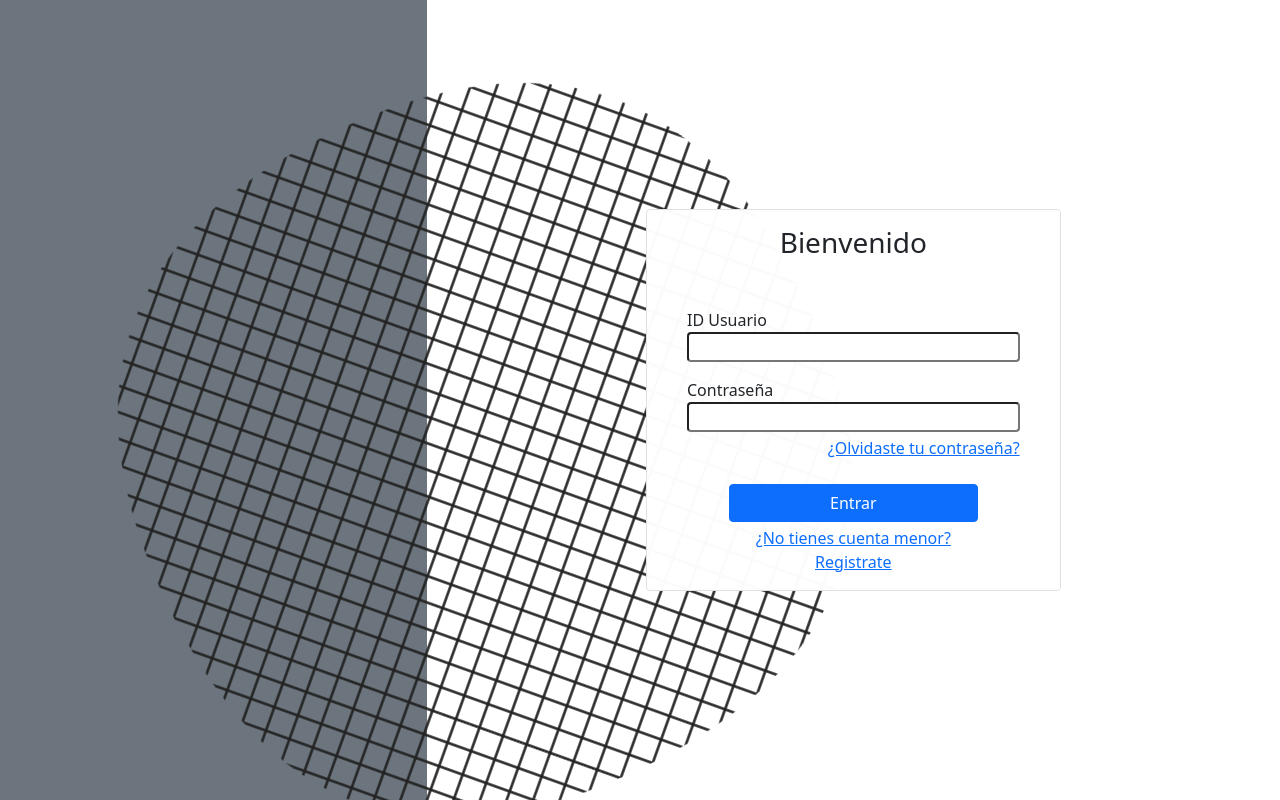
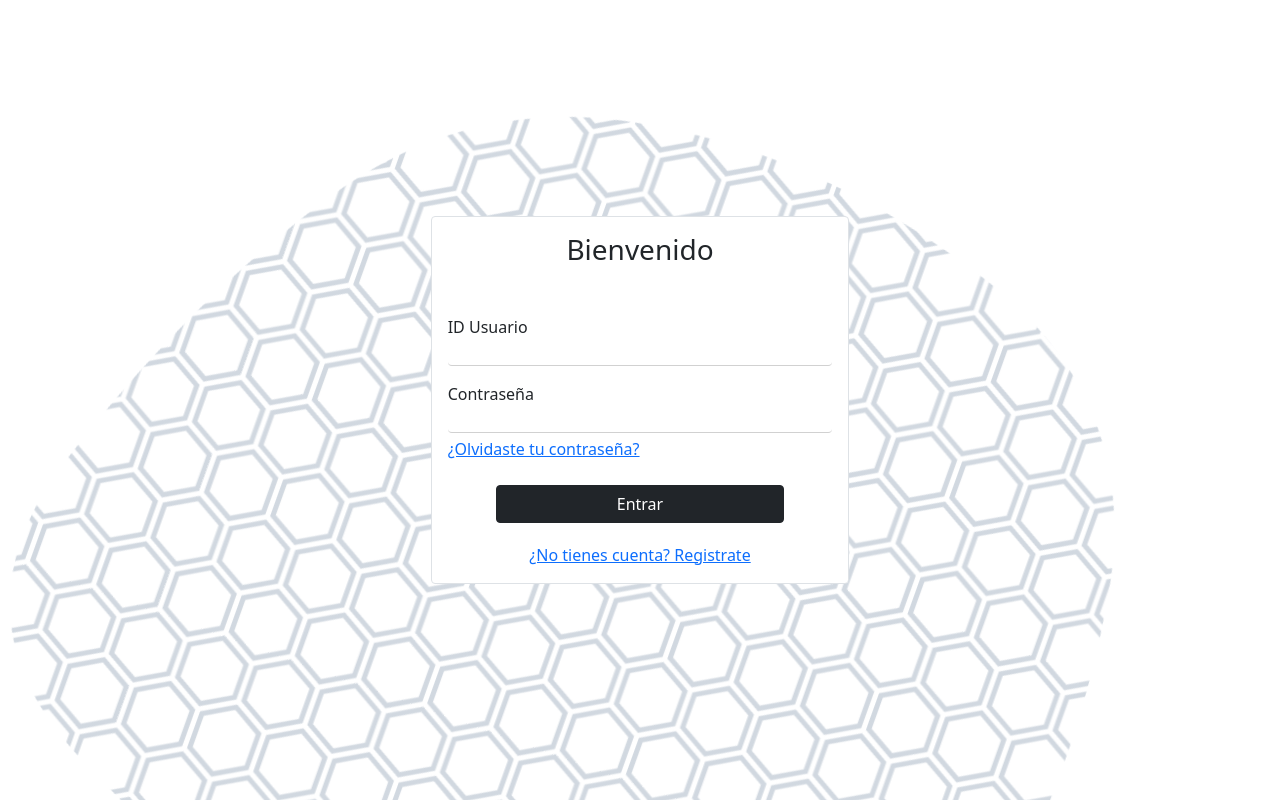
Before and after one commit to sberrus/ZBank-Frontend, a React (Create React App) app: page / in a window 1280 px wide. Built offline with nearby package versions, Linux system fonts and the light colour scheme.

Commit message:
diversos cambios

```diff
--- a/src/components/Login/Login.css
+++ b/src/components/Login/Login.css
@@ -1,9 +1,13 @@
-#loginWrapper {
-	z-index: 10000;
-	background-color: rgba(255, 255, 255, 0.98);
+form input {
+	text-transform: lowercase;
+	border: none;
+	border-bottom: 1px solid #d1d1d1;
 }
-#loginForm input {
+form input:focus {
 	text-transform: lowercase;
+	border: none;
+	border-bottom: 1px solid #d1d1d1;
+	outline: none;
 }
 
 #wraper {
@@ -11,8 +15,16 @@
 }
 
 #decorationLayer {
+	z-index: -100;
 	user-select: none;
 	animation: loop 100s infinite linear;
+}
+
+#blurLayer {
+	z-index: -1;
+	height: 100%;
+	width: 100%;
+	background: #fff;
 }
 
 @keyframes loop {
--- a/src/components/Login/Login.jsx
+++ b/src/components/Login/Login.jsx
@@ -4,9 +4,13 @@ import { Switch, Route, Redirect, withRouter } from "react-router-dom";
 //Components
 import LoginForm from "./LoginForm";
 import RegisterForm from "./Register/RegisterForm";
+
 //Styles
 import "./Login.css";
 import ForgotPassword from "./ForgotPassword/ForgotPassword";
+
+//assets
+import Blob from "../../static/blob.svg";
 
 const Login = (props) => {
 	return (
@@ -14,41 +18,13 @@ const Login = (props) => {
 			<div id="wraper" className="row vh-100 position-relative">
 				<div id="decorationLayer" className="position-absolute vh-100">
 					<div>
-						<svg width="1000" height="1000" viewBox="0 0 1000 1000" xmlns="http://www.w3.org/2000/svg">
-							<defs>
-								<pattern
-									id="pattern"
-									patternUnits="userSpaceOnUse"
-									width="25"
-									height="25"
-									viewBox="0 0 100 100"
-									fill="#212121"
-								>
-									<line x1="50" y1="0" x2="50" y2="100" stroke="#212121" stroke-width="10" />
-									<line x1="0" y1="50" x2="100" y2="50" stroke="#212121" stroke-width="10" />
-								</pattern>
-
-								<clipPath id="shape">
-									<path
-										fill="currentColor"
-										d="M750,750Q500,1000,250,750Q0,500,250,250Q500,0,750,250Q1000,500,750,750Z"
-									></path>
-								</clipPath>
-							</defs>
-
-							<g clip-path="url(#shape)">
-								<path
-									fill="url(#pattern)"
-									d="M750,750Q500,1000,250,750Q0,500,250,250Q500,0,750,250Q1000,500,750,750Z"
-								/>
-							</g>
-						</svg>
+						<img src={Blob} alt="Blob background" />
 					</div>
 				</div>
-				<section id="desktop-layer" className="d-none d-lg-block col-lg-4 bg-secondary"></section>
-				<section id="loginForm" className="col-12 col-lg-8">
-					<div className="col-12 col-md-8 col-xl-6 m-auto h-100 d-flex flex-column justify-content-center">
-						<div className="d-flex px-4 border rounded" id="loginWrapper">
+				<section id="loginForm" className="col-12 col-lg-12">
+					<div className="col-12 col-md-6 col-lg-5 col-xl-4 m-auto h-100 d-flex flex-column justify-content-center">
+						<div className="d-flex border rounded position-relative" id="loginWrapper">
+							<div className="position-absolute" id="blurLayer"></div>
 							<Switch>
 								<Route path="/register" component={RegisterForm} />
 								<Route path="/forgot-password" component={ForgotPassword} />
--- a/src/components/Login/LoginForm.jsx
+++ b/src/components/Login/LoginForm.jsx
@@ -79,6 +79,7 @@ const LoginForm = () => {
 							type="text"
 							name="username"
 							id="userID"
+							autoComplete="off"
 							className="rounded"
 							value={username}
 							onChange={(e) => {
@@ -102,7 +103,7 @@ const LoginForm = () => {
 						/>
 						<Link
 							to="/forgot-password"
-							className="text-end mt-1"
+							className="mt-1"
 							title="La mariguana empeora la memoria a corto plazo ¿sabias?"
 						>
 							¿Olvidaste tu contraseña?
@@ -111,12 +112,12 @@ const LoginForm = () => {
 					{errorMsg && <ErrorAlert msg={errorMsg} type={"danger"} />}
 
 					<div className="d-flex flex-column w-75 m-auto">
-						<button className="btn btn-primary float-end mb-1 float-end">
+						<button className="btn btn-dark float-end mb-1 float-end">
 							Entrar
 						</button>
 
-						<Link to="/register" className="text-center">
-							¿No tienes cuenta menor? Registrate
+						<Link to="/register" className="text-center mt-3">
+							¿No tienes cuenta? Registrate
 						</Link>
 					</div>
 				</form>
--- a/src/components/Login/Register/RegisterForm.jsx
+++ b/src/components/Login/Register/RegisterForm.jsx
@@ -27,12 +27,7 @@ const RegisterForm = () => {
 		return () => {};
 	}, []);
 
-	const onSubmit = async ({
-		username,
-		password,
-		passwordConfirm,
-		invitationCode,
-	}) => {
+	const onSubmit = async ({ username, password, passwordConfirm, invitationCode }) => {
 		console.log({ username, password, passwordConfirm, invitationCode });
 
 		await axios({
@@ -52,9 +47,7 @@ const RegisterForm = () => {
 			.catch((err) => {
 				console.log(err.response);
 				const error =
-					err.response?.data?.error ||
-					err.response?.data[0]?.msg ||
-					"Error al registrar al usuario - any";
+					err.response?.data?.error || err.response?.data[0]?.msg || "Error al registrar al usuario - any";
 				setErrorMsg(error);
 			});
 	};
@@ -97,7 +90,6 @@ const RegisterForm = () => {
 								required: true,
 								maxLength: 15,
 							})}
-							className="rounded"
 						/>
 					</div>
 					<div className="mb-4 d-flex justify-content-center flex-column">
@@ -114,7 +106,6 @@ const RegisterForm = () => {
 								maxLength: 20,
 								minLength: 5,
 							})}
-							className="rounded"
 						/>
 					</div>
 					<div className="mb-4 d-flex justify-content-center flex-column">
@@ -131,7 +122,6 @@ const RegisterForm = () => {
 								maxLength: 20,
 								minLength: 5,
 							})}
-							className="rounded"
 						/>
 					</div>
 					{/* <div className="mb-4 d-flex justify-content-center flex-column">
@@ -149,9 +139,7 @@ const RegisterForm = () => {
 					</div> */}
 					{errorMsg && <ErrorAlert msg={errorMsg} type={"danger"} />}
 					<div className="d-flex flex-column w-50 m-auto">
-						<button className="btn btn-primary float-end mb-1 float-end">
-							Registrarse
-						</button>
+						<button className="btn btn-primary float-end mb-1 float-end">Registrarse</button>
 					</div>
 				</form>
 			</div>
--- a/src/components/Transactions/Transactions.jsx
+++ b/src/components/Transactions/Transactions.jsx
@@ -55,9 +55,10 @@ const Transaction = () => {
 	};
 
 	return (
-		<div className="vh-100 container p-0">
+		<div className="vh-100 container-fluid p-0">
 			<Header user={auth.user} />
 			{/* Formulario de transacciones */}
+			<div className="container">
 				<section id="tableTransaction" className="mt-1">
 					<form action="" onSubmit={handleSubmit}>
 						<div className="d-flex flex-column">
@@ -98,15 +99,13 @@ const Transaction = () => {
 						</div>
 						{error && <ErrorAlert msg={error} type="danger" />}
 						<div className="d-flex flex-row-reverse">
-						<button
-							className="btn btn-success col-4 mt-4"
-							type="submit"
-						>
+							<button className="btn btn-success col-4 mt-4" type="submit">
 								Enviar
 							</button>
 						</div>
 					</form>
 				</section>
+			</div>
 			{/**Fin Lista de Transacciones */}
 		</div>
 	);
--- a/src/components/User/User.css
+++ b/src/components/User/User.css
@@ -1,6 +1,5 @@
 #canva-grafico {
 	margin: 2em auto;
-	background-color: #1d1d1d;
 }
 
 .transfer-input {
--- a/src/components/User/User.jsx
+++ b/src/components/User/User.jsx
@@ -19,9 +19,7 @@ const User = () => {
 
 	//Component Data
 	//TODO: Mejorar despliegue de información del gráfico para que no se cargue una sola barra si solo hay una transacción. Que tenga 6 lementos y que vayan acoplandose el resto uno detras del otro
-	const [userTransactions, setUserTransactions] = useState(
-		[].fill(null, 0, 6)
-	);
+	const [userTransactions, setUserTransactions] = useState([].fill(null, 0, 6));
 
 	//States
 	const [user, setUser] = useState(null);
@@ -43,12 +41,9 @@ const User = () => {
 					updateUser(data);
 				});
 			await axios
-				.get(
-					`https://zbank.samdev.es/v1/transactions?accountID=${userID}`,
-					{
+				.get(`https://zbank.samdev.es/v1/transactions?accountID=${userID}`, {
 					headers: { "x-token": localStorage.getItem("x-token") },
-					}
-				)
+				})
 				.then(({ data }) => {
 					setUserTransactions(data.reversedArr);
 				})
@@ -61,26 +56,24 @@ const User = () => {
 	}, []);
 
 	return (
+		<>
+			{user && <Header user={user} />}
 			<div className="container p-0">
-			{user && <Header user={user} />}
+				{userTransactions && (
+					<>
+						<div id="canva-grafico">
+							<BarChart userTransactions={userTransactions} user={auth.user} />
+						</div>
 						<nav className="d-flex justify-content-end">
 							<Link to="/transactions" className="btn btn-primary">
 								Operaciones
 							</Link>
 						</nav>
-
-			{userTransactions && (
-				<>
-					<div id="canva-grafico">
-						<BarChart
-							userTransactions={userTransactions}
-							user={auth.user}
-						/>
-					</div>
 						<Table userTransactions={userTransactions} />
 					</>
 				)}
 			</div>
+		</>
 	);
 };
 
--- a/src/components/User/components/Table.jsx
+++ b/src/components/User/components/Table.jsx
@@ -18,7 +18,7 @@ const Table = ({ userTransactions }) => {
 			{/* TABLE */}
 			<div className="w-100">
 				<h2>Últimos registros</h2>
-				<table className="table table-dark text-light">
+				<table className="table">
 					<thead>
 						<tr>
 							<th scope="col">Emisor/Receptor</th>
--- a/src/components/_partials/Header/Header.css
+++ b/src/components/_partials/Header/Header.css
@@ -3,5 +3,4 @@
 	height: 3.5em;
 	width: 3.5em;
 	object-fit: cover;
-	box-shadow: 0px 0px 10px 3px green;
 }
--- a/src/components/_partials/Header/Header.jsx
+++ b/src/components/_partials/Header/Header.jsx
@@ -19,37 +19,36 @@ const Header = () => {
 	};
 	return (
 		<>
-			<nav className="navbar navbar-dark bg-dark mb-2" role="navigation">
-				<div className="container-fluid">
-					<div className="d-flex justify-content-between col-12">
-						<div className="col-2" id="imgContainer">
+			<nav className="navbar navbar-light mb-3 border-bottom shadow container-fluid position-sticky top-0 bg-light" role="navigation">
+				<div className="d-flex justify-content-between w-100 container">
+					<div className="pt-1 col-10" id="uernameContainer">
+						<div className="d-flex">
+							<div className="me-3">
 								<Link to="/dashboard">
 									<img
 										src={YodaProfilePicture}
-									className="rounded-circle border border-3 border-success"
+										className="rounded-circle border border-3"
 										alt="[]"
 										id="userProfileImg"
 									/>
 								</Link>
 							</div>
-						<div className="pt-1 ps-3 col-9" id="uernameContainer">
+							<div className="me-5">
 								<h5 className="fw-bold p-0 m-0" id="username">
 									{auth.user.username}
 								</h5>
 								<small id="userID" className="d-block">
 									ID: {auth.user.userID}
 								</small>
-							<h2 className="text-success" id="account-balance">
-								{new Intl.NumberFormat("de-DE").format(
-									parseInt(auth.user.balance)
-								)}
-								$
+							</div>
+							<div className="d-flex flex-column">
+								<h2 className="text-success m-auto pb-3" id="account-balance">
+									{new Intl.NumberFormat("de-DE").format(parseInt(auth.user.balance))}$
 								</h2>
 							</div>
-						<div
-							id="logOut"
-							className="d-flex justify-content-center align-content-center col-1 m-auto"
-						>
+						</div>
+					</div>
+					<div id="logOut" className="d-flex justify-content-end col-2">
 						<button
 							className="btn btn-outline-danger"
 							onClick={() => {
@@ -60,9 +59,7 @@ const Header = () => {
 						</button>
 					</div>
 				</div>
-				</div>
 			</nav>
-			<hr />
 		</>
 	);
 };
```
Also changed, not shown: src/static/blob.svg (added). Lines whose indentation alone changed are shown as unchanged.
